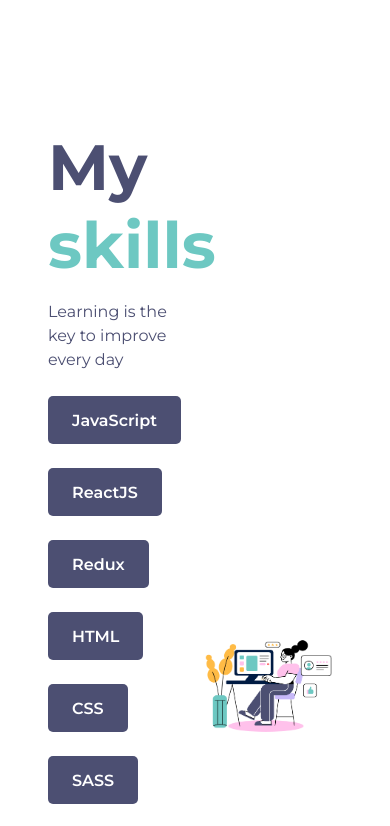
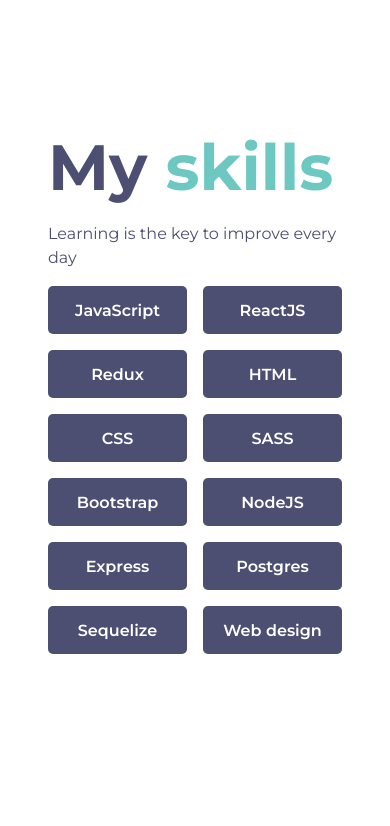
Before and after one commit to sneuder/portfolio, a React (Create React App) app: page / in a window 390 px wide. Shown: the part 1640-2466 px from the top of the page. Built offline with nearby package versions, Linux system fonts and the light colour scheme.

Commit message:
responsive skill component

```diff
--- a/src/components/skills/skills.module.scss
+++ b/src/components/skills/skills.module.scss
@@ -8,7 +8,6 @@
     width: 50%;
 
     .containerHeader {
-
       .header {
         @include header();
 
@@ -52,4 +51,40 @@
       width: 90%;
     }
   }
+
+  @media screen and (max-width: 930px) {
+    .containerInfo {
+      width: 100%;
+      flex-direction: column;
+
+      .containerSkills {
+        .containerSkill {
+          margin-right: 1rem;
+          margin-top: 1rem;
+          padding: 0rem 1rem;
+        }
+      }
+    }
+    .containerImage {
+      display: none;
+    }
+  }
+
+  @media screen and (max-width: 450px) {
+    .containerInfo {
+
+      .containerSkills {
+        display: grid;
+        grid-template-columns: 1fr 1fr;
+        gap: 1rem;
+        margin-top: 1rem;
+
+        .containerSkill {
+          margin-right: 0;
+          margin-top: 0;
+          padding: 0rem 1rem;
+        }
+      }
+    }
+  }
 }
```
